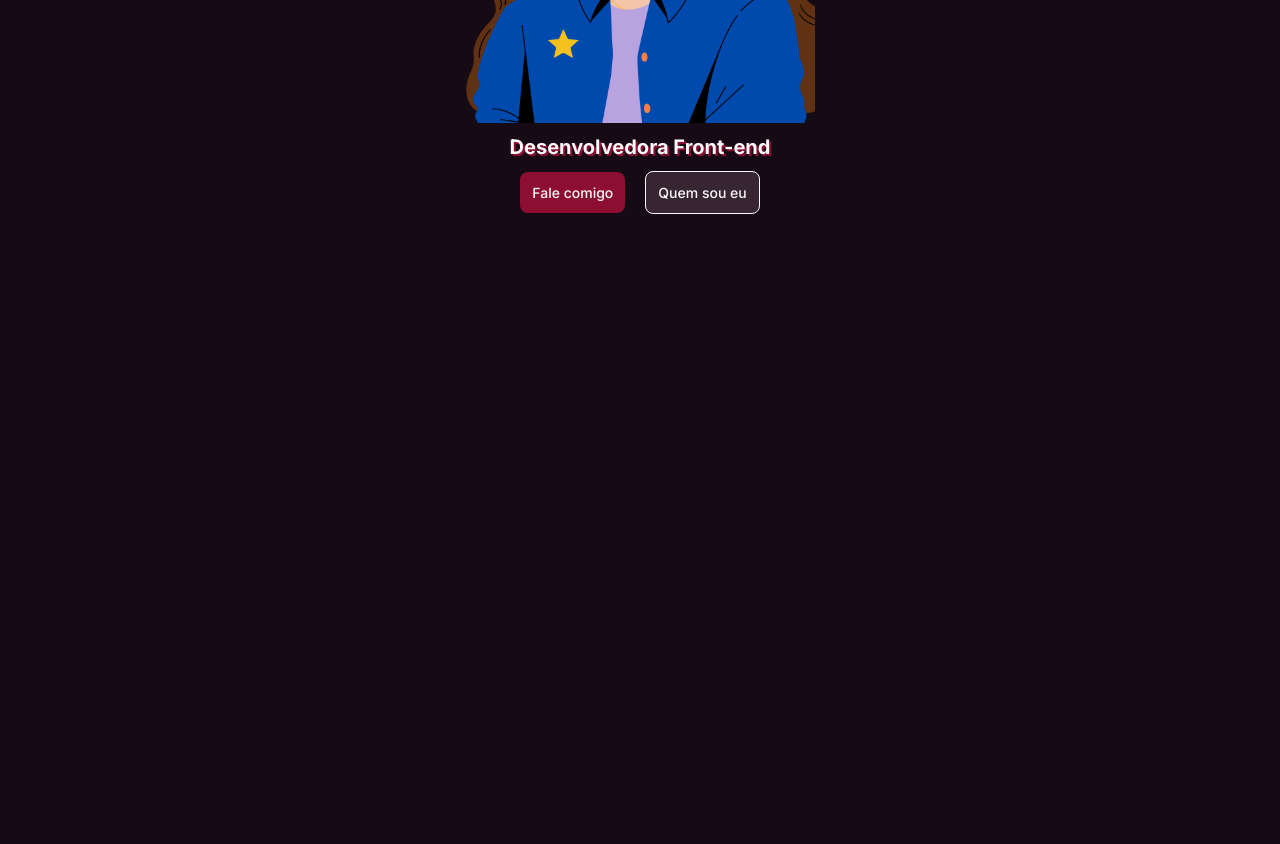
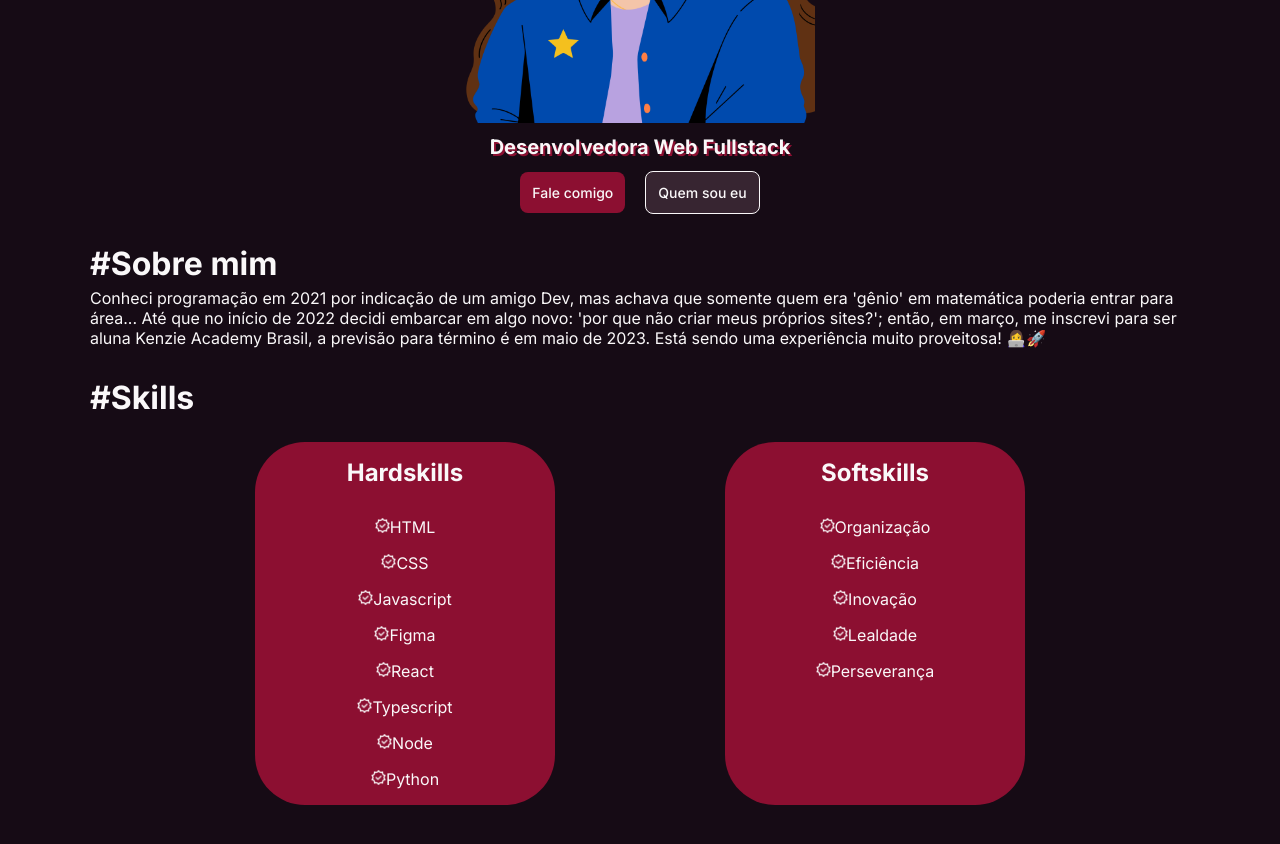
Before and after one commit to rikellyh/portfolio, a React (Vite) app: page / in a window 1280 px wide. Shown: the part 460-1304 px from the top of the page. Before the commit the page ends 960 px from the top, so only its background shows below. Built offline with nearby package versions, Linux system fonts and the light colour scheme.

Commit message:
feat: fix css

```diff
--- a/src/App.jsx
+++ b/src/App.jsx
@@ -1,5 +1,7 @@
 import Header from "./components/Header/Header";
+import AboutMe from "./pages/AboutMe/AboutMe";
 import SectionPresentation from "./pages/Presentation/Presentation";
+import Skills from "./pages/Skills/Skills";
 import "./styles/components/page.sass";
 
 function App() {
@@ -7,7 +9,9 @@ function App() {
     <div className="portfolio">
       <Header />
       <main>
-        <SectionPresentation></SectionPresentation>
+        <SectionPresentation />
+        <AboutMe />
+        <Skills />
       </main>
     </div>
   );
--- /dev/null
+++ b/src/components/BoxInfo/Hardskills/Hardskills.jsx
@@ -0,0 +1,46 @@
+import verification from '../../../assets/verification.png';
+import '../../../styles/components/box.sass';
+
+const Hardskills = () => {
+  return (
+    <div className='box-info'>
+      <h2>Hardskills</h2>
+      <ul>
+        <li>
+          <img src={verification} alt='' />
+          <span>HTML</span>
+        </li>
+        <li>
+          <img src={verification} alt='' />
+          <span>CSS</span>
+        </li>
+        <li>
+          <img src={verification} alt='' />
+          <span>Javascript</span>
+        </li>
+        <li>
+          <img src={verification} alt='' />
+          <span>Figma</span>
+        </li>
+        <li>
+          <img src={verification} alt='' />
+          <span>React</span>
+        </li>
+        <li>
+          <img src={verification} alt='' />
+          <span>Typescript</span>
+        </li>
+        <li>
+          <img src={verification} alt='' />
+          <span>Node</span>
+        </li>
+        <li>
+          <img src={verification} alt='' />
+          <span>Python</span>
+        </li>
+      </ul>
+    </div>
+  );
+};
+
+export default Hardskills;
--- /dev/null
+++ b/src/components/BoxInfo/Softskills/Softskills.jsx
@@ -0,0 +1,34 @@
+import verification from '../../../assets/verification.png';
+import '../../../styles/components/box.sass';
+
+const Softskills = () => {
+  return (
+    <div className='box-info'>
+      <h2>Softskills</h2>
+      <ul>
+        <li>
+          <img src={verification} alt='' />
+          <span>Organização</span>
+        </li>
+        <li>
+          <img src={verification} alt='' />
+          <span>Eficiência</span>
+        </li>
+        <li>
+          <img src={verification} alt='' />
+          <span>Inovação</span>
+        </li>
+        <li>
+          <img src={verification} alt='' />
+          <span>Lealdade</span>
+        </li>
+        <li>
+          <img src={verification} alt='' />
+          <span>Perseverança</span>
+        </li>
+      </ul>
+    </div>
+  );
+};
+
+export default Softskills;
--- /dev/null
+++ b/src/pages/AboutMe/AboutMe.jsx
@@ -0,0 +1,19 @@
+import "../../styles/components/presentation.sass";
+
+const AboutMe = () => {
+  return (
+    <section>
+      <h1 className="title">#Sobre mim</h1>
+      <p>
+        Conheci programação em 2021 por indicação de um amigo Dev, mas achava
+        que somente quem era 'gênio' em matemática poderia entrar para área...
+        Até que no início de 2022 decidi embarcar em algo novo: 'por que não
+        criar meus próprios sites?'; então, em março, me inscrevi para ser aluna
+        Kenzie Academy Brasil, a previsão para término é em maio de 2023. Está
+        sendo uma experiência muito proveitosa! 👩‍💻🚀
+      </p>
+    </section>
+  );
+};
+
+export default AboutMe;
--- a/src/pages/Presentation/Presentation.jsx
+++ b/src/pages/Presentation/Presentation.jsx
@@ -1,21 +1,21 @@
-import { Link } from "react-router-dom";
-import avatar from "../../assets/avatar.png";
-import "../../styles/components/presentation.sass";
+import { Link } from 'react-router-dom';
+import avatar from '../../assets/avatar.png';
+import '../../styles/components/presentation.sass';
 
 const SectionPresentation = () => {
   return (
     <section>
       <h1>Oi,</h1>
       <h2>me chamo Rikelly</h2>
-      <span className="dashed-text">
+      <span className='dashed-text'>
         <s>mas pode me chamar de Kelly</s>
       </span>
-      <div className="avatar-contact">
-        <img src={avatar} alt="" />
-        <span>Desenvolvedora Front-end</span>
+      <div className='avatar-contact'>
+        <img src={avatar} alt='' />
+        <span>Desenvolvedora Web Fullstack</span>
         <div>
-          <Link>Fale comigo</Link>
-          <Link className="about">Quem sou eu</Link>
+          <Link to='https://wa.me/5581992889681'>Fale comigo</Link>
+          <Link className='about'>Quem sou eu</Link>
         </div>
       </div>
     </section>
--- /dev/null
+++ b/src/pages/Skills/Skills.jsx
@@ -0,0 +1,16 @@
+import Hardskills from "../../components/BoxInfo/Hardskills/Hardskills";
+import Softskills from "../../components/BoxInfo/Softskills/Softskills";
+
+const Skills = () => {
+  return (
+    <section>
+      <h1 className="title">#Skills</h1>
+      <div className="box-skills">
+        <Hardskills />
+        <Softskills />
+      </div>
+    </section>
+  );
+};
+
+export default Skills;
--- /dev/null
+++ b/src/styles/components/box.sass
@@ -0,0 +1,23 @@
+@use '../variables'
+
+.box-info
+  max-width: 18.75rem
+  width: 100%
+
+  text-align: center
+  border-radius: 50px
+  margin-bottom: 20px
+  padding: variables.$spacing-md
+  background-color: variables.$rosaria-1-hex
+  @media (min-width: 600px)
+    margin: 0 5px 20px 5px
+
+  ul
+    display: flex
+    flex-direction: column
+    align-items: center
+    margin-top: 30px
+    gap: variables.$spacing-md
+
+  img
+    max-width: 15px
--- a/src/styles/components/header.sass
+++ b/src/styles/components/header.sass
@@ -13,7 +13,7 @@ header
       font-size: 1.25rem
 
 .container-header
-  max-width: 1620px
+  max-width: 101.25rem
   margin: 0 auto
   padding: 0 variables.$spacing-md
   @include mixins.breakpoint($point: 767px)
--- a/src/styles/components/page.sass
+++ b/src/styles/components/page.sass
@@ -1,6 +1,6 @@
 @use '../variables'
 
 main
-  max-width: 1620px
+  max-width: 101.25rem
   min-height: 100vh
   margin: 80px auto
--- a/src/styles/components/presentation.sass
+++ b/src/styles/components/presentation.sass
@@ -1,13 +1,20 @@
-@use "../variables"
+@use '../variables'
+@use '../mixins'
 
 img
   max-width: 350px
 
 section
-  display: grid
+  width: min(90vw, 1120px)
   padding: 30px 10px 0
-  justify-content: center
-  row-gap: 5px
+  margin: 0 auto
+
+  display: flex
+  flex-direction: column
+  gap: 5px
+
+  .title
+    font-size: variables.$spacing-lg
 
   h1
     font-size: 3rem
@@ -42,3 +49,9 @@ section
         border-radius: 8px
         font-size: 0.875rem
         font-weight: 500
+
+  .box-skills
+    margin-top: 20px
+
+    @media (min-width: 600px)
+      @include mixins.flexbox($flex: space-evenly)
--- a/src/styles/mixins.sass
+++ b/src/styles/mixins.sass
@@ -4,3 +4,12 @@
     @if $point == 767px
         @media (min-width: 767px)
           @content
+
+@mixin desktop($visualpc)
+    @if $visualpc == 1200px
+        @media ( min-width: 1200px)
+          @content
+
+@mixin flexbox($flex)
+  display: flex
+  justify-content: $flex
--- a/src/styles/variables.sass
+++ b/src/styles/variables.sass
@@ -7,13 +7,8 @@ $rosaria-3-hex: #FAF8F9
 $rosaria-4-hex: #372531
 $rosaria-5-hex: #160B15
 
-$spacing-sm: 8px
-$spacing-md: 16px
-$spacing-lg: 32px
+$spacing-sm: .5rem
+$spacing-md: 1rem
+$spacing-lg: 2rem
 
 $header-height: 4.5rem
-
-$sm: 37.5em
-$md: 48em
-$lg: 64em
-$xl: 75em
```
Also changed, not shown: src/assets/verification.png (added), 1 other file (tests, documents, lock files or other folders).
